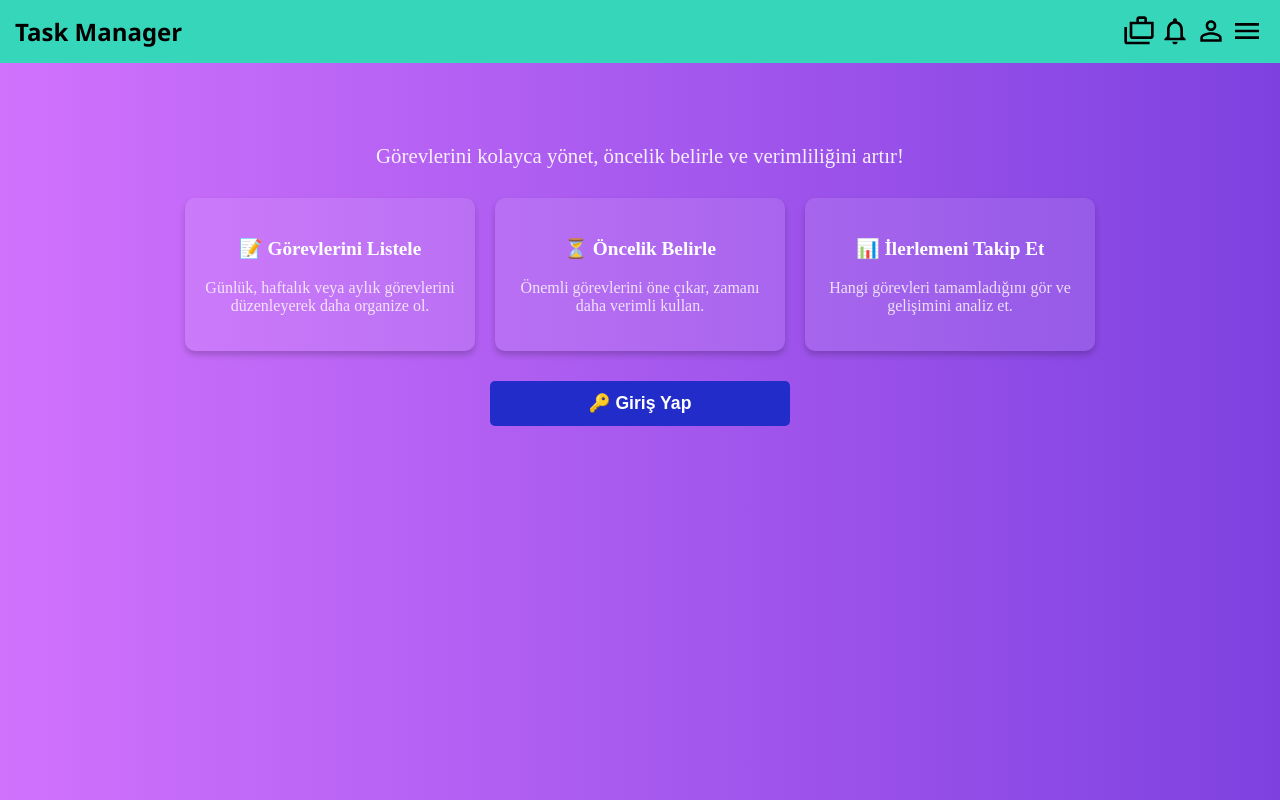
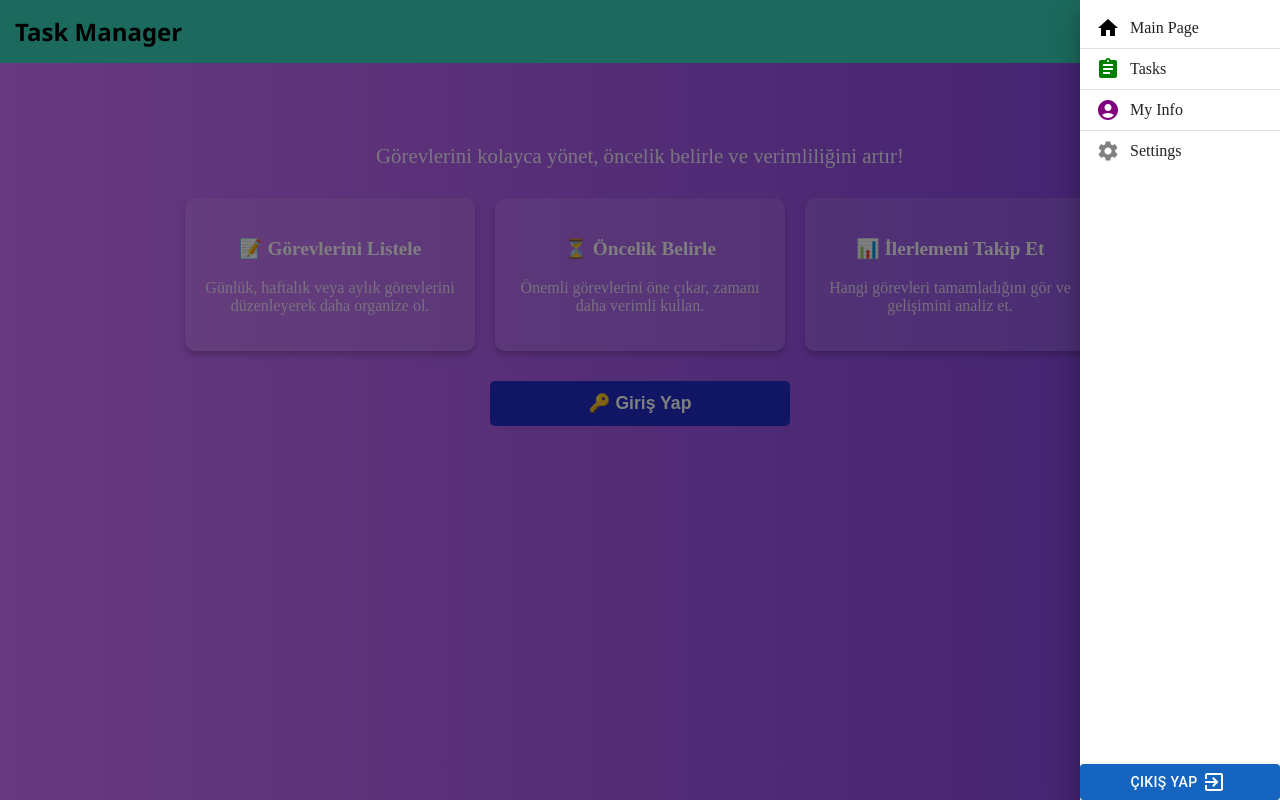
Before and after one commit to kosemeci/IU-Task-Management, a React (Vite) app in the folder taskMaster/: page / in a window 1280 px wide. Both pictures are taken after a click on the icon 1247 px from the left and 31 px from the top of the page. Shown: the top 800 px of the page. Built offline with nearby package versions, Linux system fonts and the light colour scheme.

Commit message:
added sidebar and header styles

```diff
--- a/taskMaster/src/component/Header.jsx
+++ b/taskMaster/src/component/Header.jsx
@@ -6,10 +6,17 @@ import MenuOutlinedIcon from '@mui/icons-material/MenuOutlined';
 import { useNavigate } from 'react-router-dom';
 import { AuthContext } from '../context/AuthContext';
 import { useContext } from 'react';
+import Drawer from '@mui/material/Drawer';
+import { useState } from 'react';
+import Sidebar from './Sidebar';
+
+
+
 function Header() {
 
     const navigate = useNavigate();
     const { role } = useContext(AuthContext);
+    const [open, setOpen] = useState(false);
 
     const handleNavigate = (path) => {
         navigate(path);
@@ -20,6 +27,10 @@ function Header() {
         else { handleNavigate('/user') }
     }
 
+    const toggleMenu = (newOpen) => () => {
+        setOpen(newOpen);
+    };
+
     return (
         <>
             <div className='header'>
@@ -29,7 +40,10 @@ function Header() {
                         onClick={() => handleNavigate('/tasks')} />
                     <NotificationsNoneIcon className='header-icon' onClick={() => handleNavigate('/notification')} />
                     <PermIdentityIcon className='header-icon' onClick={() => handleNavigateByRole()} />
-                    <MenuOutlinedIcon className='header-icon' />
+                    <MenuOutlinedIcon className='header-icon' onClick={toggleMenu(true)} />
+                    <Drawer anchor='right' open={open} onClose={toggleMenu(false)}>
+                        {<Sidebar />}
+                    </Drawer>
                 </div>
             </div>
         </>
--- /dev/null
+++ b/taskMaster/src/component/Sidebar.jsx
@@ -0,0 +1,47 @@
+import React from 'react'
+import '../css/header.css'
+import { Box, List, ListItem, Divider, Button } from '@mui/material';
+import AccountCircleIcon from '@mui/icons-material/AccountCircle';
+import AssignmentIcon from '@mui/icons-material/Assignment';
+import HomeIcon from '@mui/icons-material/Home';
+import SettingsIcon from '@mui/icons-material/Settings';
+import ExitToAppIcon from '@mui/icons-material/ExitToApp';
+
+const menuItems = [
+    { icon: <HomeIcon sx={{ pr: '10px', color: 'black' }} />, text: 'Main Page' },
+    { icon: <AssignmentIcon sx={{ pr: '10px', color: 'green' }} />, text: 'Tasks' },
+    { icon: <AccountCircleIcon sx={{ pr: '10px', color: 'purple' }} />, text: 'My Info' },
+    { icon: <SettingsIcon sx={{ pr: '10px', color: 'gray' }} />, text: 'Settings' },
+];
+
+const listItemStyles = {
+    cursor: "pointer",
+    ":hover": { backgroundColor: "#E0E0E0" },
+    display: "flex",
+    alignItems: "center"
+}
+function Sidebar() {
+
+    return (
+        <Box sx={{ width: 200, display: 'flex', flexDirection: 'column', height: '100%' }}>
+            <List sx={{ flexGrow: 1 }}>
+                {menuItems.map((item, index) => (
+                    <div key={index}>
+                        <ListItem sx={listItemStyles}>
+                            {item.icon} {item.text}
+                        </ListItem>
+                        {index !== menuItems.length - 1 && <Divider />}
+                    </div>
+                ))}
+            </List>
+            <Button
+                variant="contained"
+                sx={{ width: '100%', backgroundColor: '#1565c0', '&:hover': { backgroundColor: '#222DC9' }, cursor: 'pointer' }}
+            >
+                Çıkış Yap  <ExitToAppIcon sx={{ px: '4px' }} />
+            </Button>
+        </Box>
+    );
+}
+
+export default Sidebar;
```
